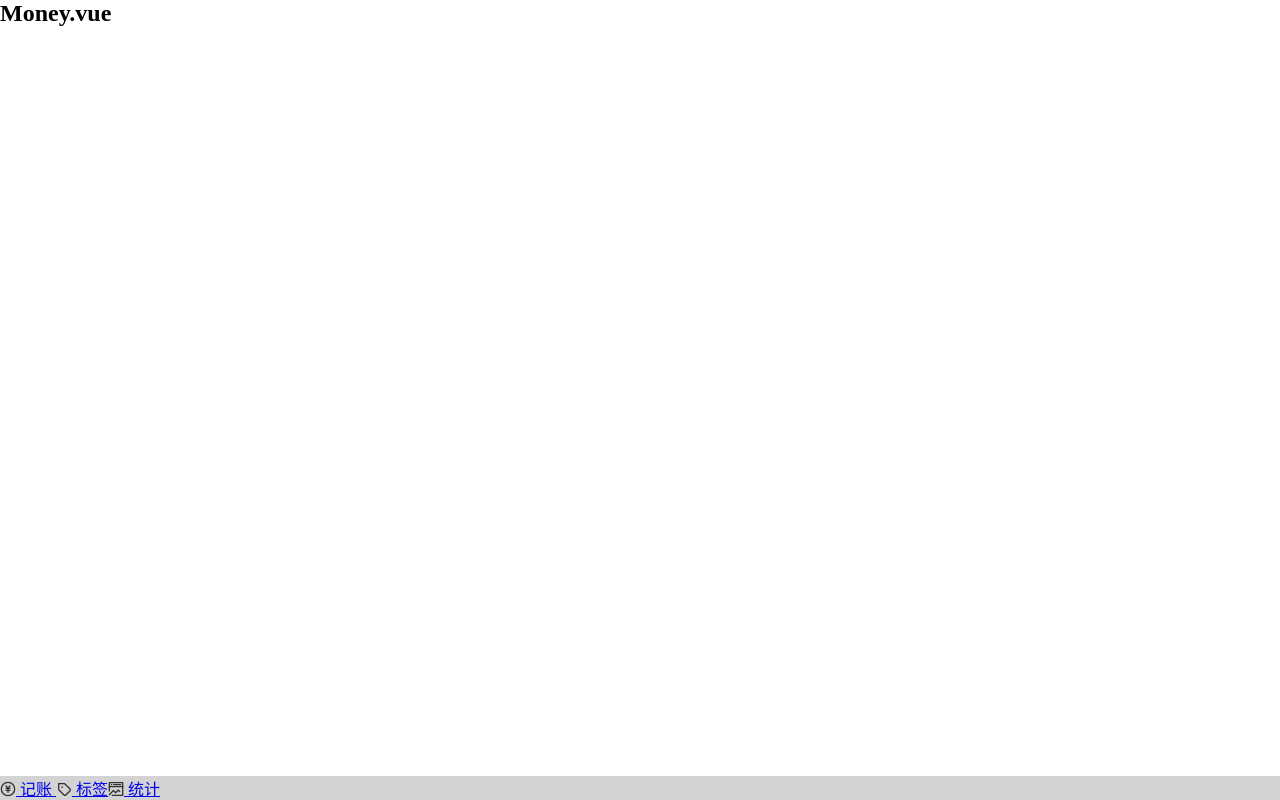
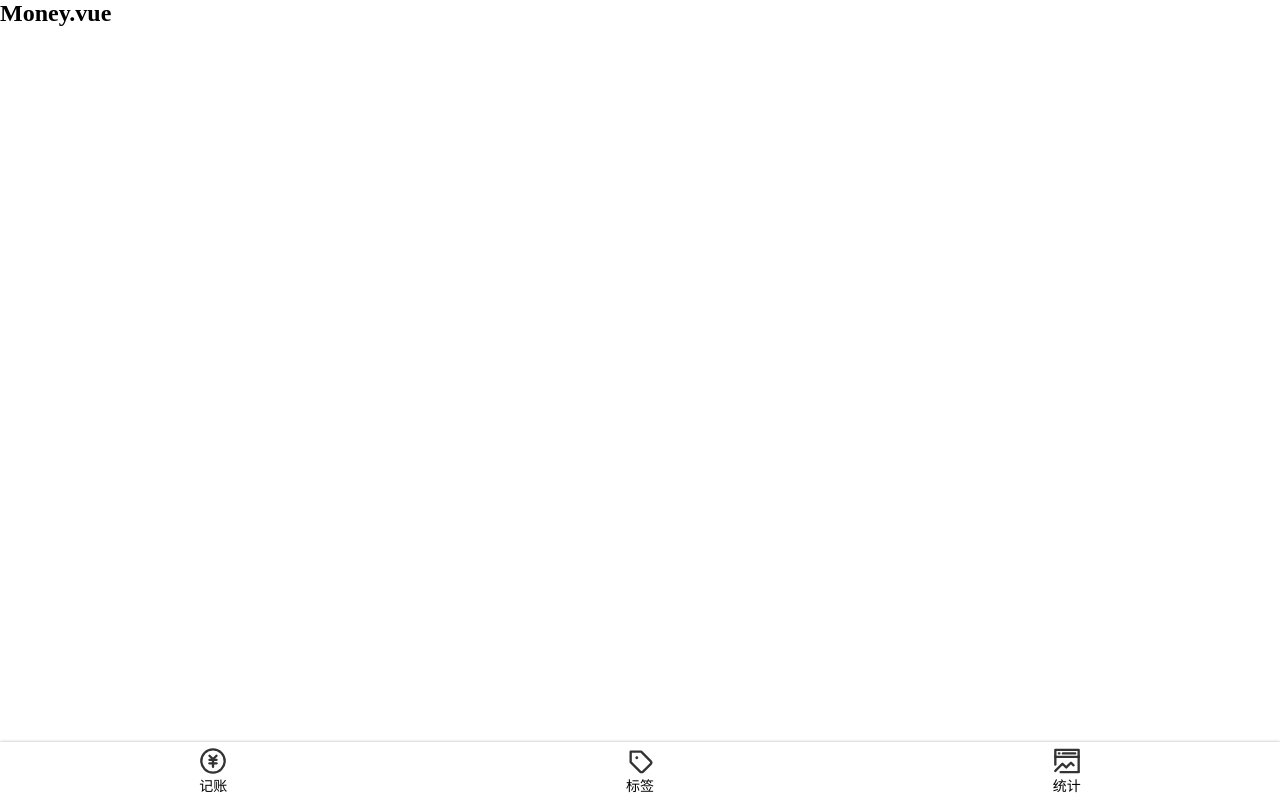
Before and after one commit to fgh319/keepAccounts, a Vue app: page /#/money in a window 1280 px wide. Built offline with nearby package versions, Linux system fonts and the light colour scheme.

Commit message:
添加NavBar样式

```diff
--- a/src/App.vue
+++ b/src/App.vue
@@ -10,4 +10,8 @@
     padding: 0;
     box-sizing: border-box;
   }
+  a {
+    text-decoration: none;
+    color: inherit;
+  }
 </style>
--- a/src/components/NavBar.vue
+++ b/src/components/NavBar.vue
@@ -1,20 +1,20 @@
 <template>
-  <div class="nav">
-    <router-link to="/money">
+  <nav>
+    <router-link to="/money" class="item">
       <Icon name="money"></Icon>
       记账
     </router-link>
 
-    <router-link to="/labels">
+    <router-link to="/labels" class="item">
       <Icon name="label"></Icon>
-      标签</router-link
-    >
+      标签
+    </router-link>
 
-    <router-link to="/statistics">
+    <router-link to="/statistics" class="item">
       <Icon name="statistics"></Icon>
-      统计</router-link
-    >
-  </div>
+      统计
+    </router-link>
+  </nav>
 </template>
 
 <script lang="ts">
@@ -22,7 +22,21 @@
 </script>
 
 <style lang="scss" scoped>
-.nav {
-  background-color: lightgray;
+nav {
+  display: flex;
+  box-shadow: 0 0 3px rgba(0, 0, 0, 0.3);
+  padding: 5px 0;
+  font-size: 14px;
+  > .item {
+    width: 33.3333%;
+    display: flex;
+    flex-direction: column;
+    justify-content: center;
+    align-items: center;
+  > .icon {
+    width: 28px;
+    height: 28px;
+  }
+  }
 }
 </style>
```
